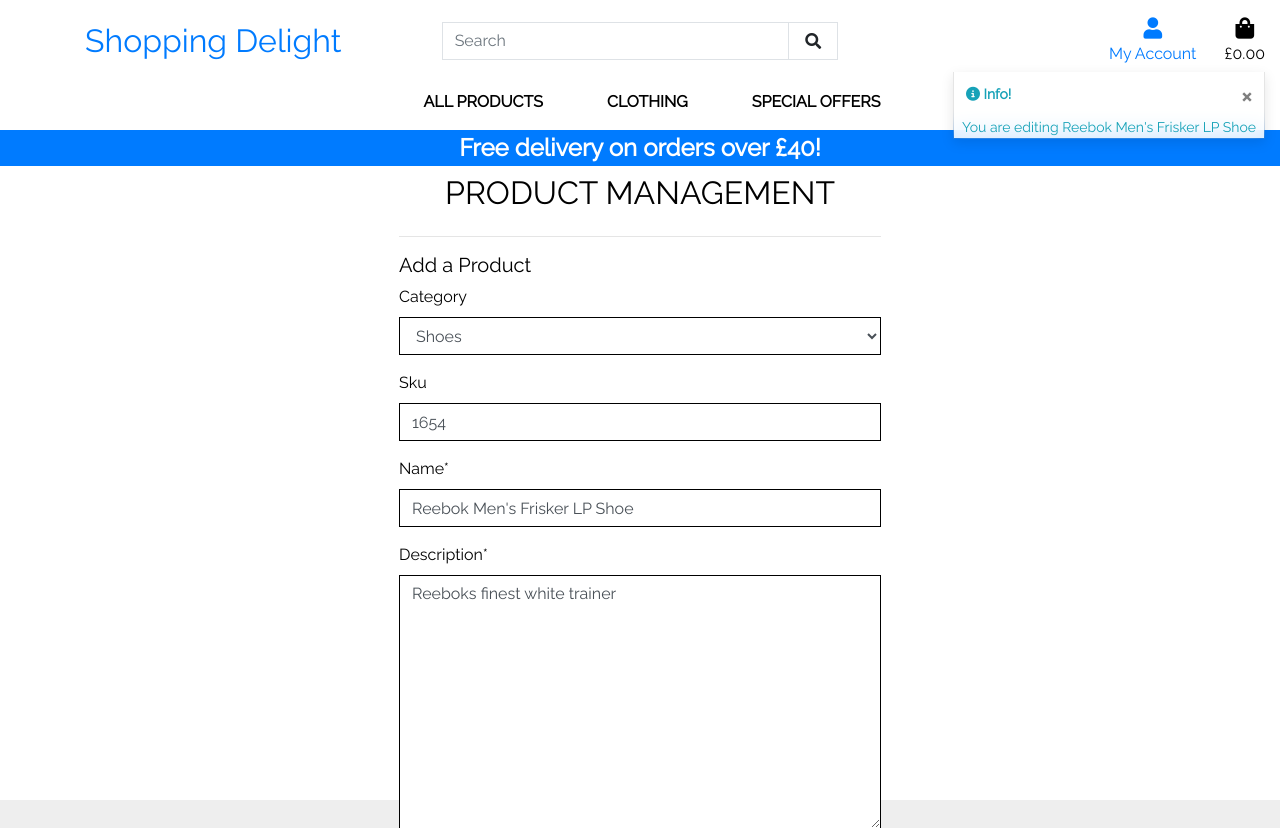
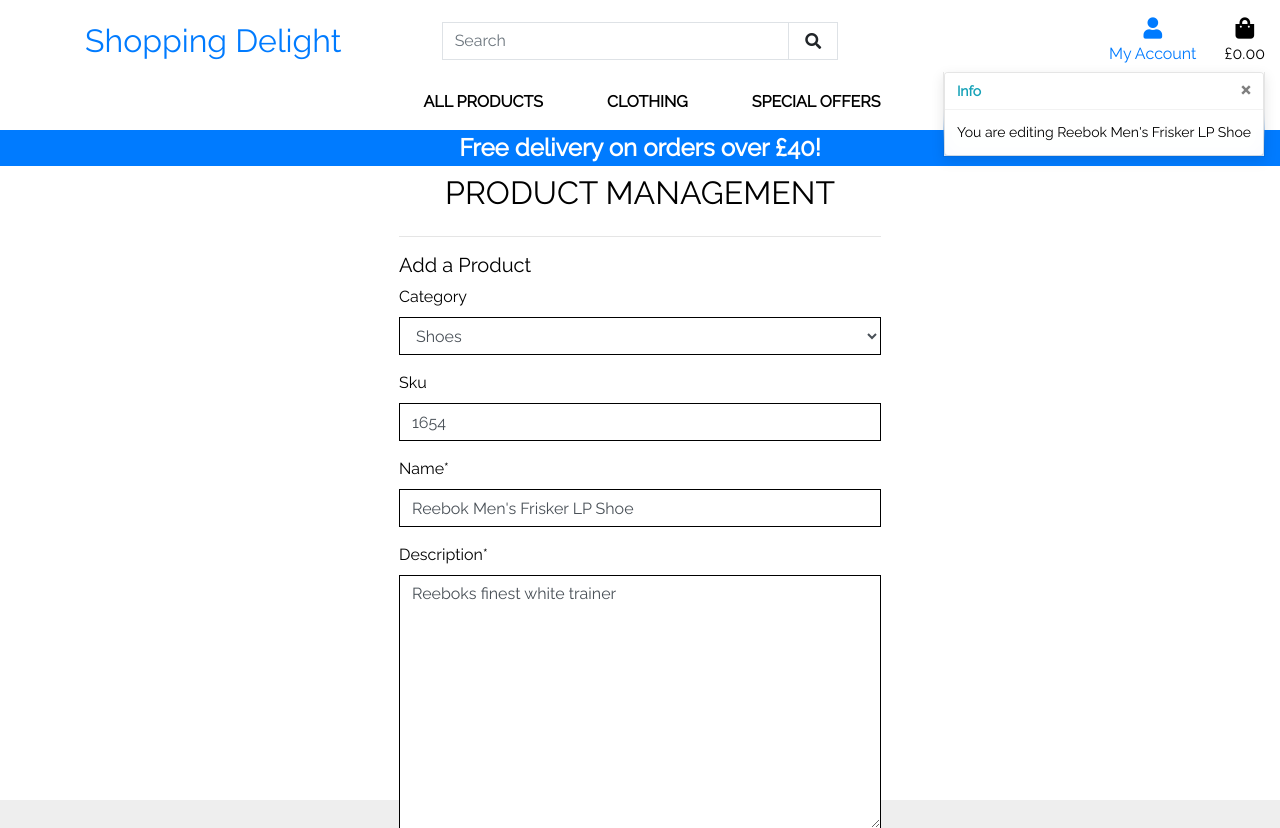
Before and after one commit to Chrisloufa/Shopping-Delight, a Django app: page /products/edit/16531/ in a window 1280 px wide. Shown: the top 828 px of the page. Run offline with Django 4.2, Linux system fonts and the light colour scheme; the visitor is signed in with stand-in values (Sample User, id 1); data comes from the database, SQL or seed files in the repository; some libraries are stand-ins or nearby versions; grey boxes are pictures that could not be loaded.

Commit message:
edited toast html

```diff
--- a/static/css/base.css
+++ b/static/css/base.css
@@ -119,6 +119,7 @@ a.category-badge>span.badge:hover {
 .toast-capper {
     height: 2px;
 }
+
 
 /* from CSS-tricks.com: https://css-tricks.com/snippets/css/css-triangle/ */
 .arrow-up {
--- a/templates/includes/toasts/toast_info.html
+++ b/templates/includes/toasts/toast_info.html
@@ -1,13 +1,13 @@
-<div class="toast toast-info rounded-0 border-top-0" data-autohide="false">
-    <div class="toast-body text-info">
-        <i class="fa-solid fa-circle-info"></i>
-        <strong class="mr-auto">Info!</strong>
+<div class="toast rounded-0 border-top-0" aria-atomic="true" aria-live="assertive" data-autohide="false">
+    <div class="toast w-100" data-autohide="false">
+      <div class="toast-header">
+        <strong class="mr-auto text-info">Info</strong>
         <button type="button" class="ml-2 mb-1 close" data-dismiss="toast" aria-label="Close">
-            <span aria-hidden="true">&times;</span>
+          <span aria-hidden="true">&times;</span>
         </button>
+      </div>
+      <div class="toast-body">
+        {{ message }}
+      </div>
     </div>
-
-    <div class="message text-info mx-2">
-        {{ message }}
-    </div>
-</div>
+  </div>
```
Also changed, not shown: templates/includes/toasts/toast_error.html (+10 -10 lines), templates/includes/toasts/toast_success.html (+10 -10 lines), templates/includes/toasts/toast_success_test.html (added, +13 -0 lines), templates/includes/toasts/toast_warning.html (+10 -10 lines), templates/includes/toasts/toast_warning_test.html (added, +13 -0 lines).
